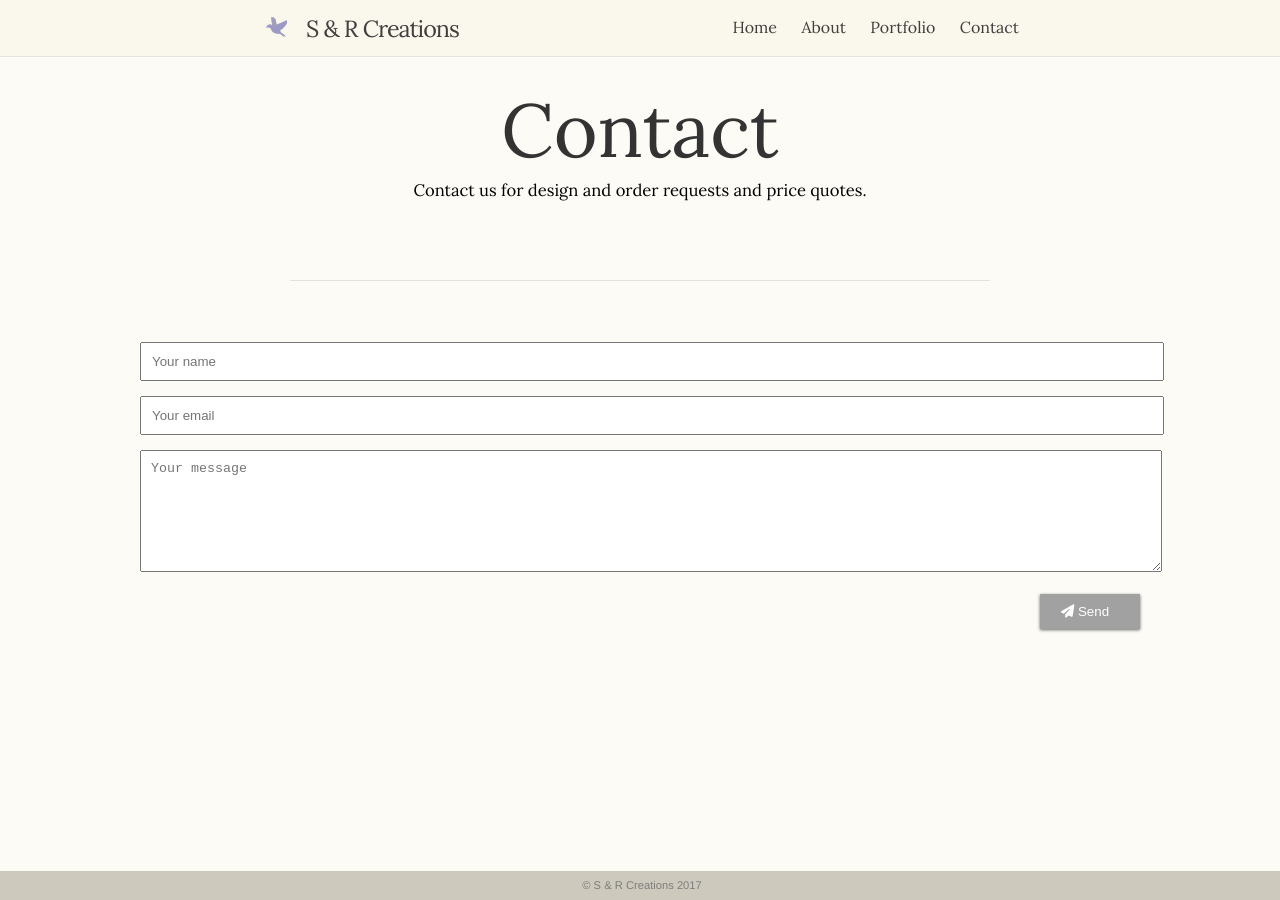
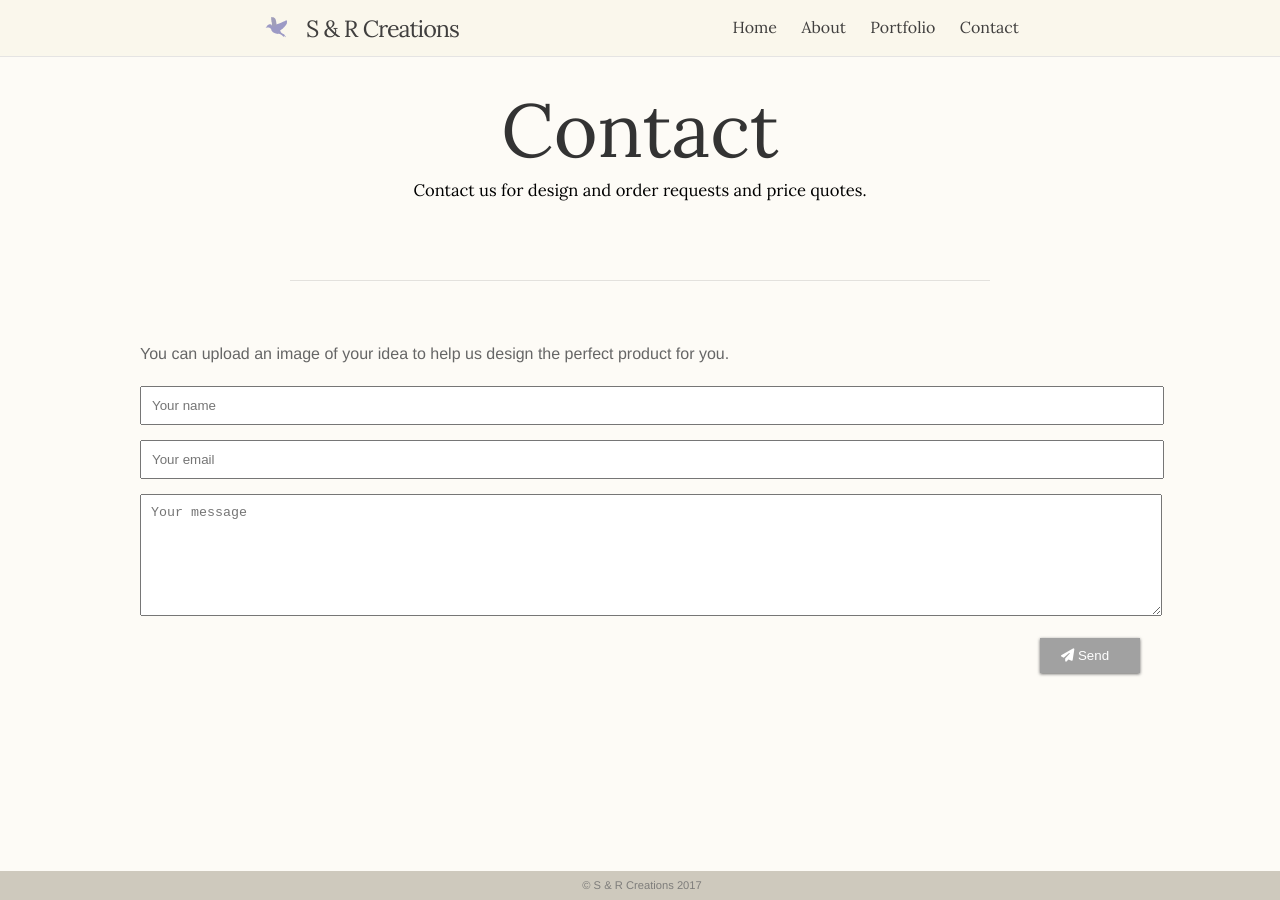
Before and after one commit to l3rittny/sandrcreations.github.io, a Jekyll site: the page built from contact.md, in a window 1280 px wide. Built offline with Jekyll 4.4.1, drawn with Linux system fonts in a browser that asks for light colours; nearby versions of some CDN libraries; a script that is not in the unit is left out.

Commit message:
Required for in contact

```diff
--- a/_sass/_layout.scss
+++ b/_sass/_layout.scss
@@ -364,6 +364,12 @@ form button {
     float:right;
 }
 
+form .uploadcare-widget{
+    float:left;
+    display: inline-block;
+    padding-left: 0;
+}
+
 .flat-button, .uploadcare-widget-button, .uploadcare-widget-button-cancel{
     outline: 0;
     border: none;
--- a/contact.md
+++ b/contact.md
@@ -4,12 +4,15 @@ title: Contact
 description: "Contact us for design and order requests and price quotes."
 permalink: /contact/
 ---
+
+<p>You can upload an image of your idea to help us design the perfect product for you.</p>
+
 <form id="contactform" method="POST">
-    <input type="text" name="name" placeholder="Your name">
-    <input type="email" name="_replyto" placeholder="Your email">
+    <!-- This is where the widget will be. Don't forget the name attribute! -->
+    <input class="uploader" type="hidden" role="uploadcare-uploader" name="my_file" />
+    <input type="text" name="name" placeholder="Your name" required>
+    <input type="email" name="_replyto" placeholder="Your email" required>
     <input type="hidden" name="_subject" value="Website contact" />
-    <!-- This is where the widget will be. Don't forget the name attribute! -->
-    <input type="hidden" role="uploadcare-uploader" name="my_file" />
     <textarea name="message" placeholder="Your message"></textarea>
     <input type="text" name="_gotcha" style="display:none" />
     <button class="btn flat-button" type="submit" name="action">
```
